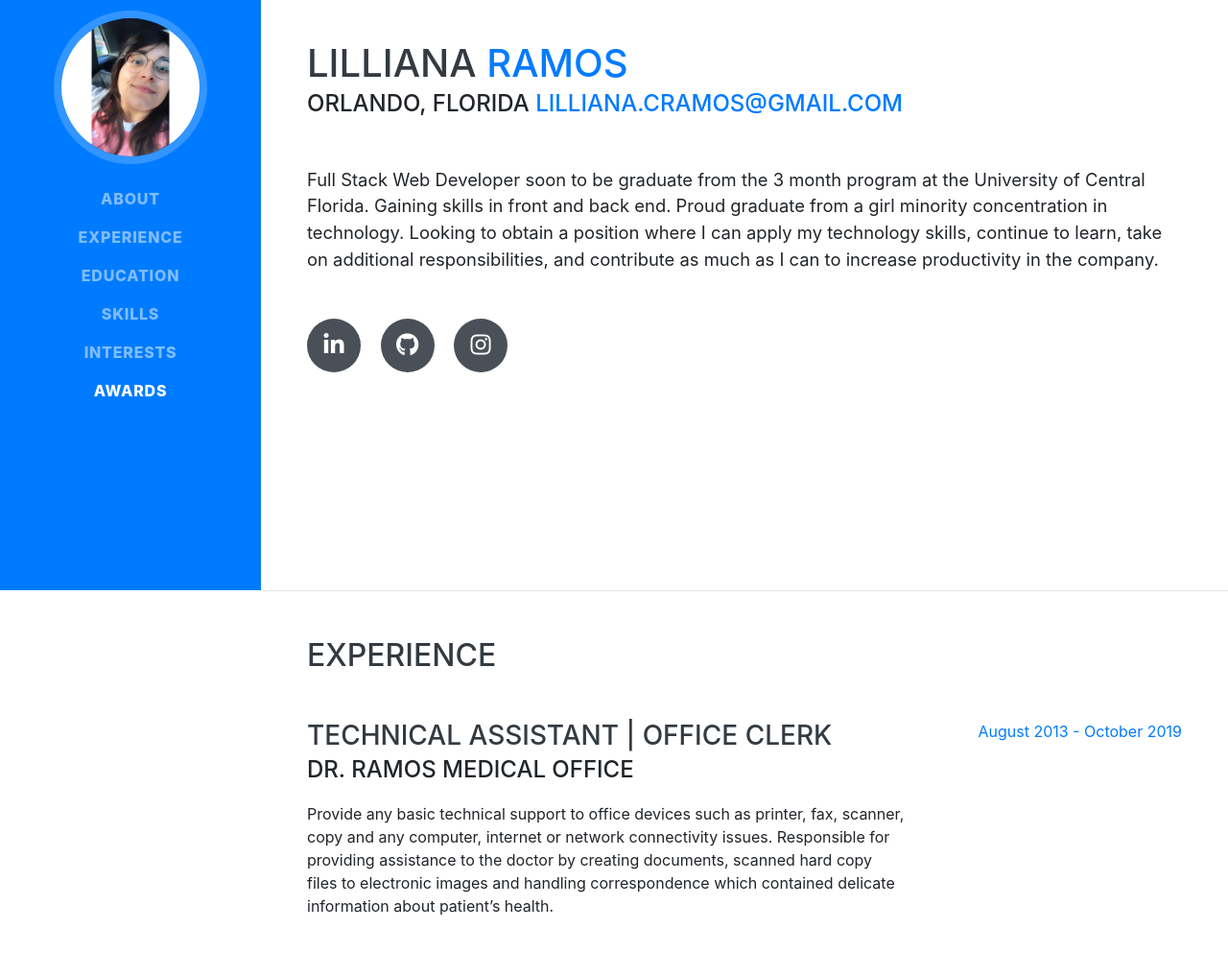
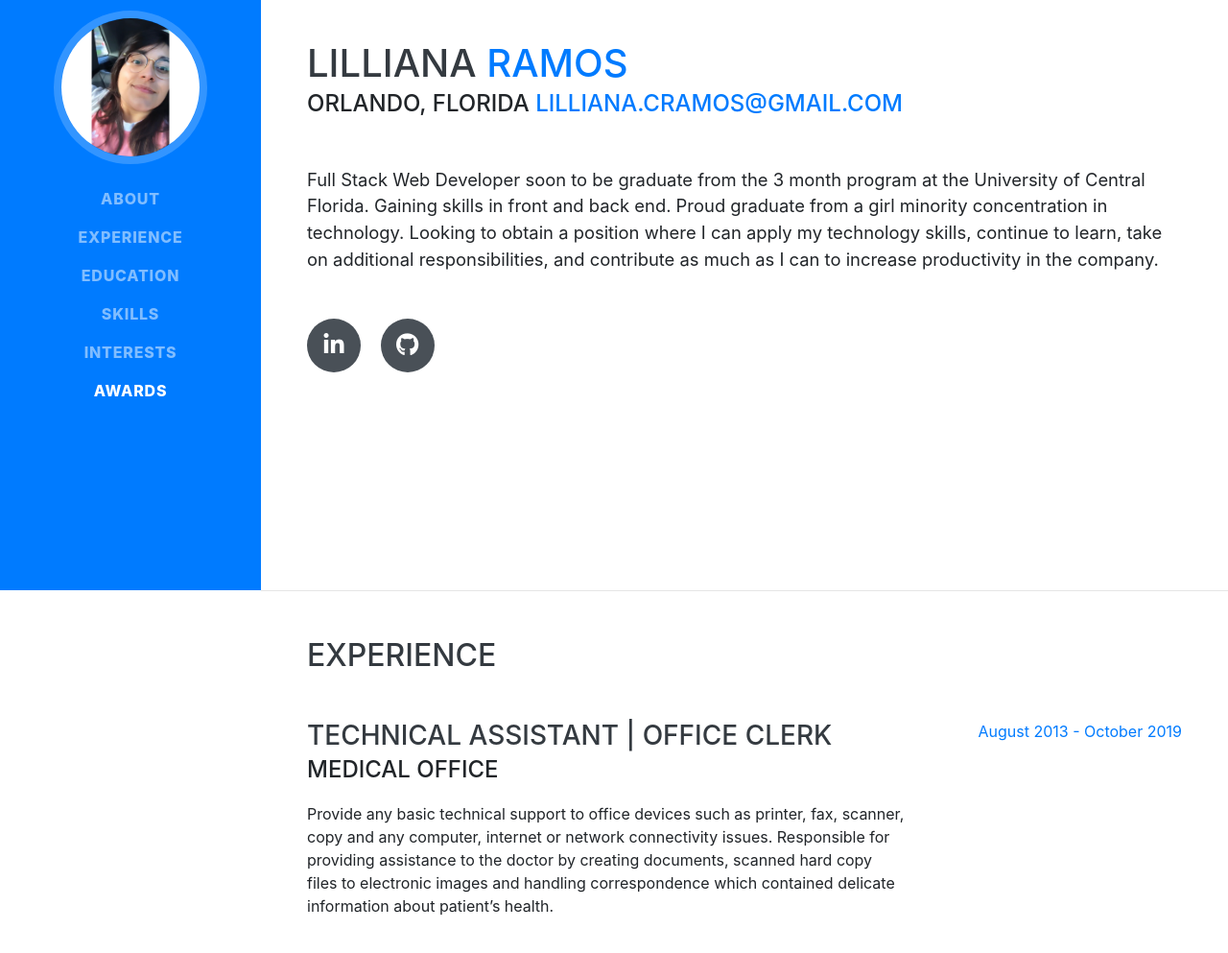
Before and after one commit to lilliana1/resume, a website with bundled scripts: page index.html in a window 1280 px wide. Shown: the part 185-1178 px from the top of the page at 96% size. Built offline with nearby package versions, Linux system fonts and the light colour scheme; a web font is replaced by a local one.

Commit message:
delete social media

```diff
--- a/index.html
+++ b/index.html
@@ -78,9 +78,6 @@
           <a href="https://github.com/lilliana1" target="_blank">
             <i class="fab fa-github"></i>
           </a>
-          <a href="https://instagram.com/_lillianaramos" target="_blank">
-            <i class="fab fa-instagram"></i>
-          </a>
         </div>
       </div>
     </section>
@@ -94,7 +91,7 @@
         <div class="resume-item d-flex flex-column flex-md-row justify-content-between mb-5">
           <div class="resume-content">
             <h3 class="mb-0">Technical Assistant | Office Clerk </h3>
-            <div class="subheading mb-3">Dr. Ramos Medical office</div>
+            <div class="subheading mb-3">Medical office</div>
             <p>Provide any basic technical support to office devices such as printer, fax, scanner, copy and any computer, internet or network connectivity issues. Responsible for providing assistance to the doctor by creating documents, scanned hard copy files to electronic images and handling correspondence which contained delicate information about patient’s health.
             </p>
           </div>
```
